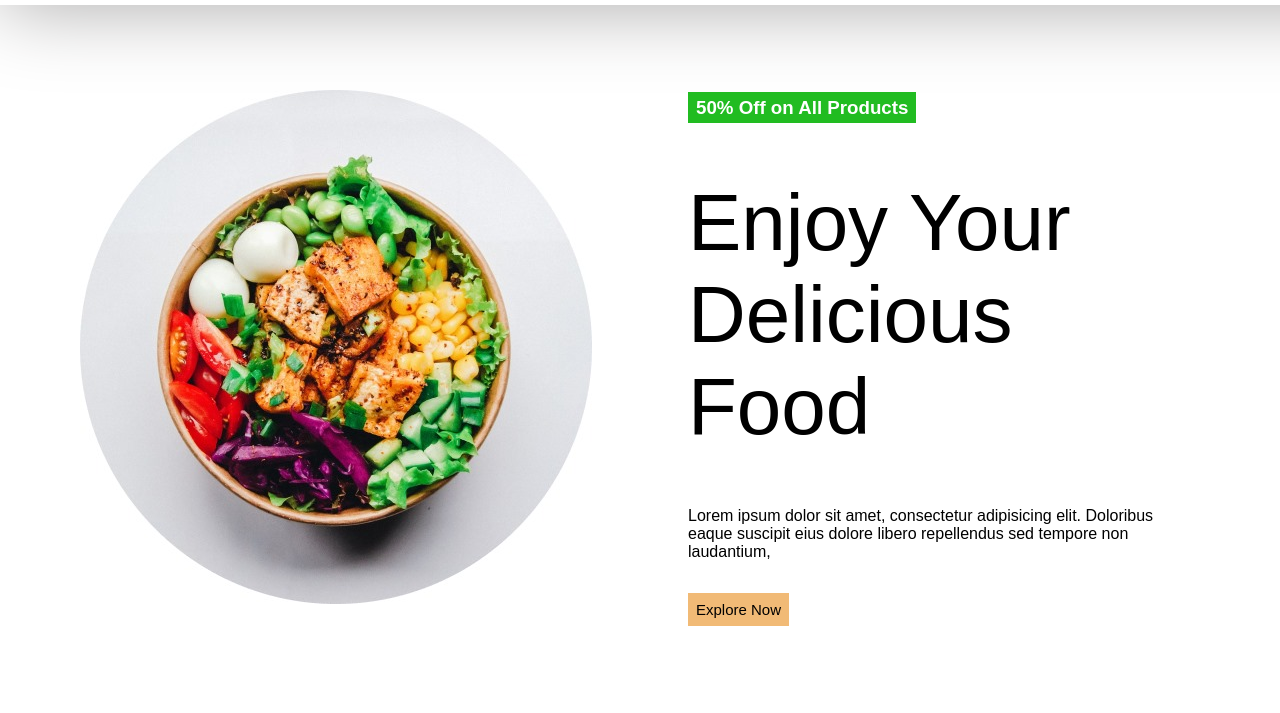
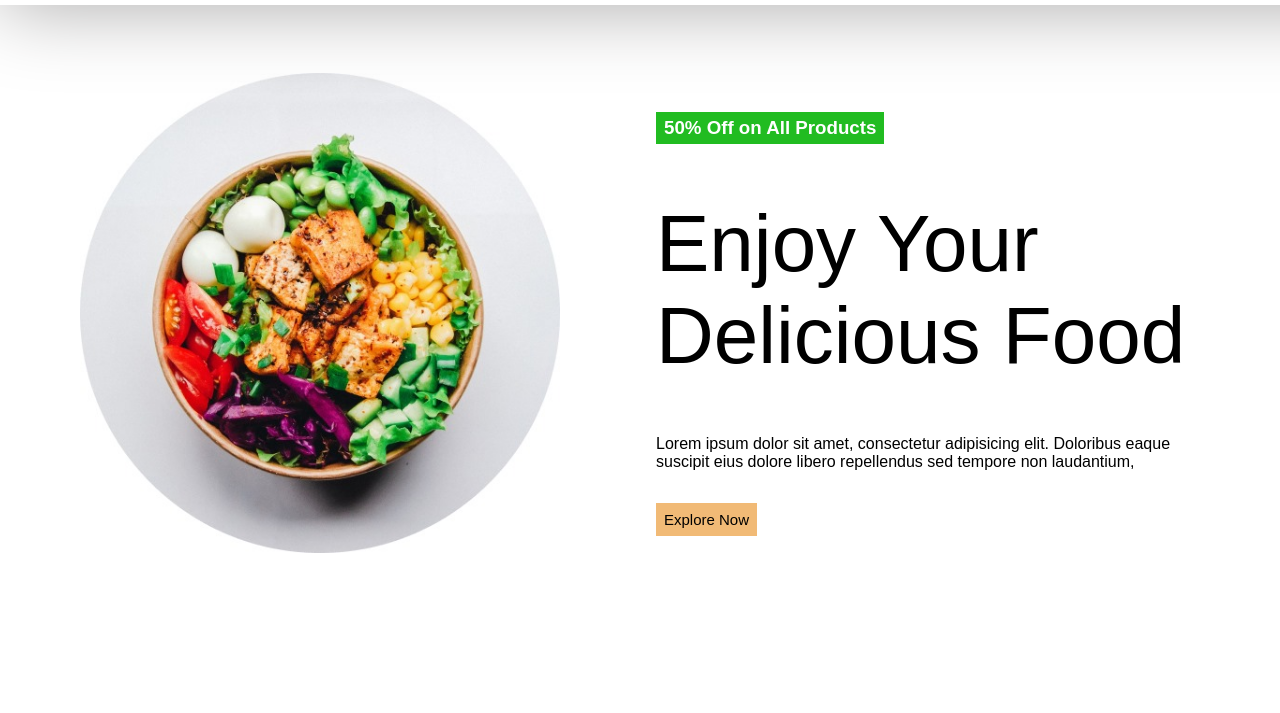
Before and after one commit to mayank-thapliyal-1/normal_project, a plain HTML site: page index.html in a window 1280 px wide. Shown: the part 87-800 px from the top of the page. Drawn offline with Linux system fonts and the light colour scheme.

Commit message:
minor changes

```diff
--- a/style.css
+++ b/style.css
@@ -22,6 +22,17 @@ body {
   margin-right: 18rem;
   font-size: 2rem;
   cursor: pointer;
+}
+.hero img{
+    height: 30rem;
+    width: 30rem;
+    cursor: pointer;
+
+}
+.hero img:hover{
+    transform: scale(1.09);
+    transition-duration: 0.4s;
+    transition-delay: 0.2s;
 }
 .hero {
   margin-top: 7rem;
@@ -48,6 +59,7 @@ body {
   font-weight: lighter;
   font-size: 15px;
   margin-top: 1rem;
+  cursor: pointer;
 }
 .mid {
   display: flex;
```
